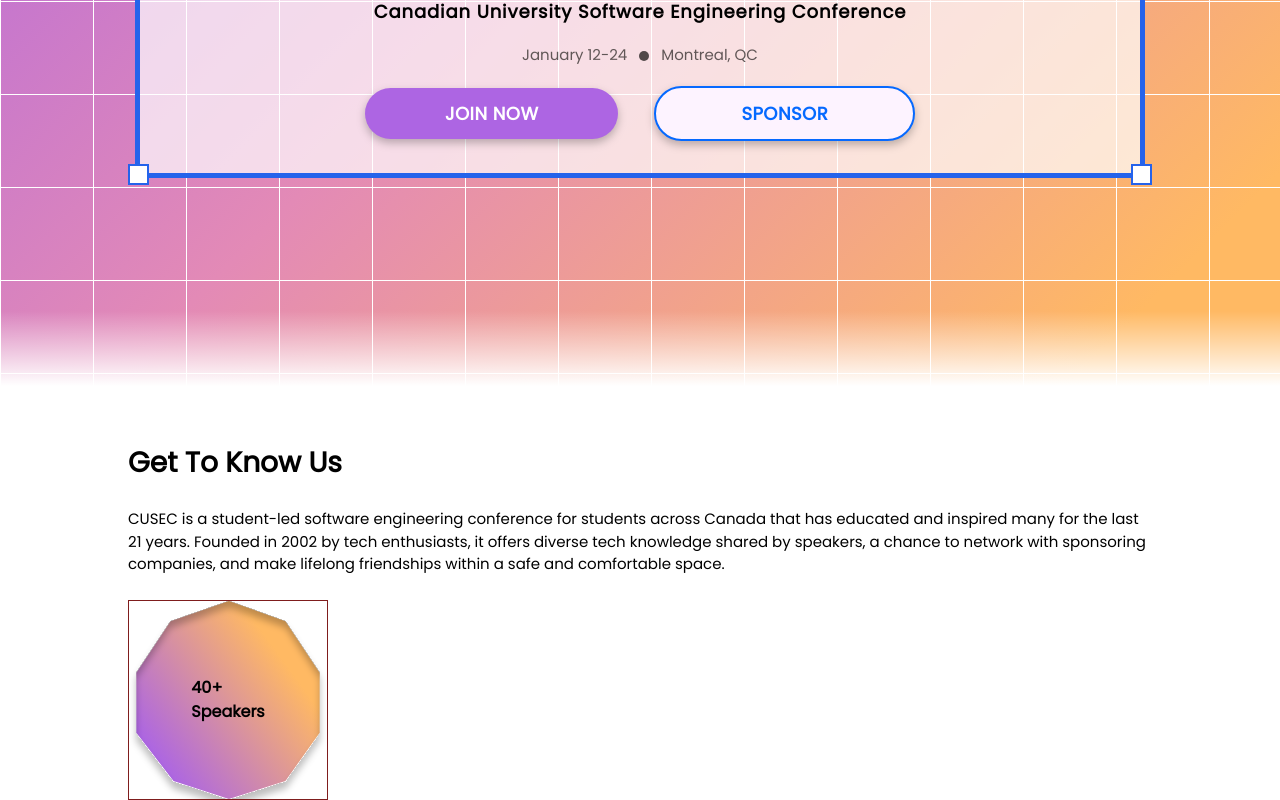
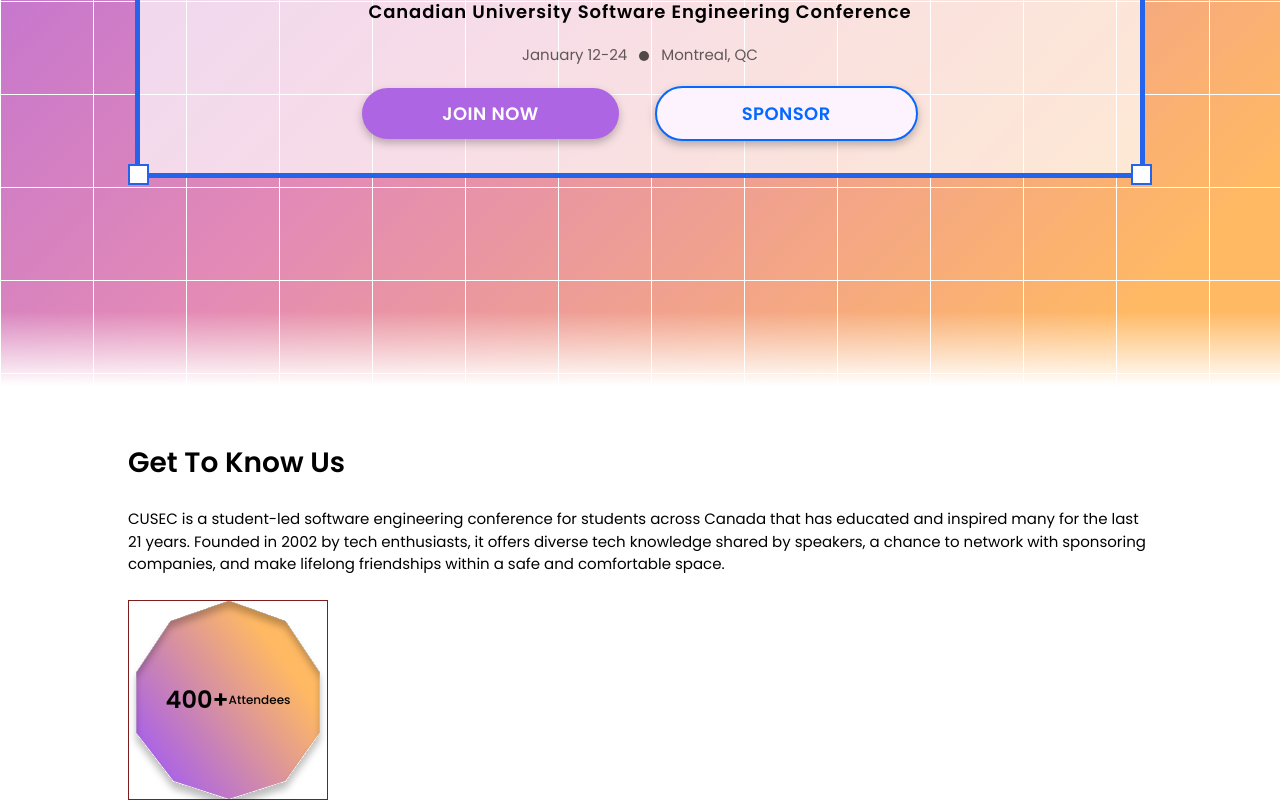
Before and after one commit to cusec/2024, a Next.js app: page / in a window 1280 px wide. Shown: the part 464-1264 px from the top of the page. Built offline with nearby package versions, Linux system fonts and the light colour scheme.

Commit message:
fix: Navbar not sticking

```diff
--- a/src/app/layout.tsx
+++ b/src/app/layout.tsx
@@ -11,7 +11,7 @@
 
 const poppins = Poppins({
   subsets: ["latin"],
-  weight: "400",
+  weight: ["300","400","500","600","700","800","900"],
   variable: "--font-poppins",
 });
 
@@ -29,9 +29,9 @@
   return (
     <html lang="en">
       <body
-        className={`${poppins.variable} font-sans scrollbar-thin scrollbar-thumb-royalPurple scrollbar-track-goldenApricot scrollbar-thumb-rounded-full`}
+        className={`${poppins.variable} font-sans scrollbar-thin scrollbar-thumb-royalPurple scrollbar-track-goldenApricot scrollbar-thumb-rounded-full z-50`}
       >
-        <Navbar clicked={isMobileMenuOpen} />
+      <Navbar clicked={isMobileMenuOpen} />
         <FadeBackgroundContext.Provider value={fadeBackground}>
           {children}
         </FadeBackgroundContext.Provider>
--- a/src/components/Landing Page/About.tsx
+++ b/src/components/Landing Page/About.tsx
@@ -22,19 +22,23 @@
           space.
         </p>
 
-        {/* <div className="decagon bg-gradient-to-tr from-royalPurple to-goldenApricot absolute top-0 left-0"></div> */}
+        {/* <div className="decagon bg-gradient-to-tr from-royalPurple to-goldenApricot absolute top-0 left-0">40+ Speakers</div> */}
 
         <div
           className="relative border border-red-900 flex items-center justify-center w-100"
           style={{
             backgroundImage: `url(${decagon_1.src})`,
             backgroundSize: "cover",
-            height: "200px", // You should set this to the height of your image
-            width: "200px", // You should set this to the width of your image
+            height: "200px",
+            width: "200px",
           }}
           >
-          <p className="font-semibold">
-            40+ <br /> Speakers
+          <p className="font-semibold text-[24px]">
+            400+
+          </p>
+          <br />
+          <p className="font-medium text-[12px]">
+          Attendees
           </p>
               </div>
 
--- a/src/components/Navbar.tsx
+++ b/src/components/Navbar.tsx
@@ -54,7 +54,7 @@
   );
 
   return (
-    <nav className="bg-black/[.85] z-50 sticky top-0">
+    <nav className="bg-black/[.85] z-50 fixed top-0 w-full">
       {/* Desktop Navbar */}
       <div
         className={`max-w-full mx-6 lg:mx-24 uppercase transition ease-out duration-1000 ${
```
